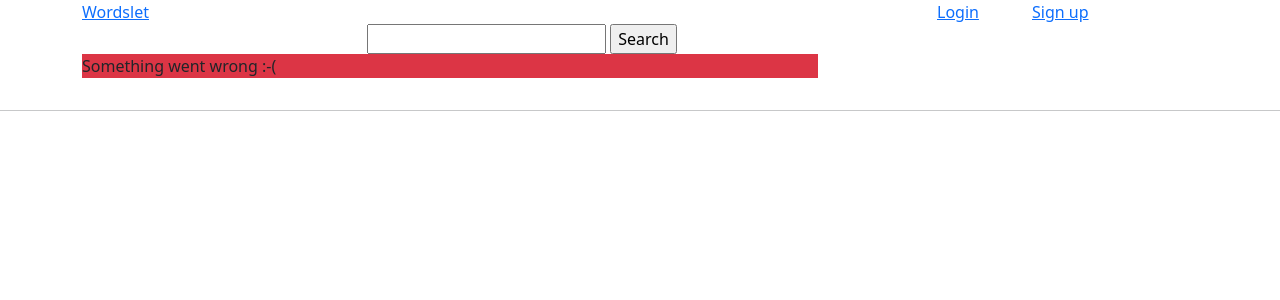
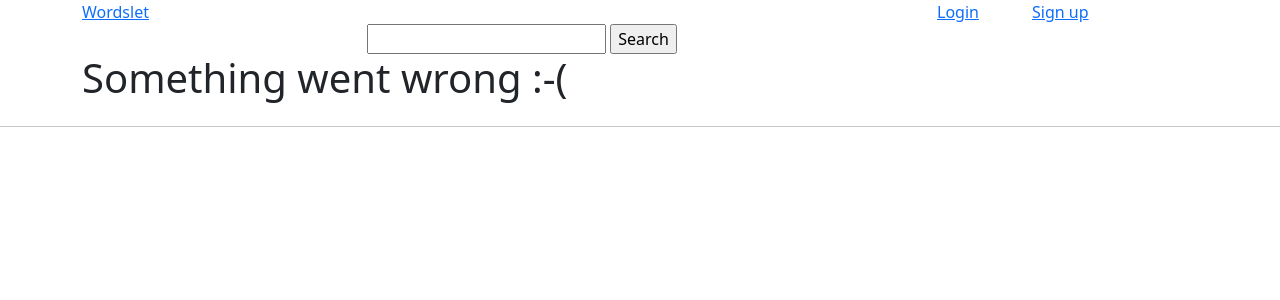
Before and after one commit to seirepo/tietokantasovellus-kesa-2022, a Flask app: template templates/error.html in a window 1280 px wide. Shown: the top 300 px of the page. Run offline with Flask 2, Linux system fonts and the light colour scheme; the template is opened without the code that fills it, so the values that code supplies are empty; some libraries are stand-ins or nearby versions.

Commit message:
Edit error.html

```diff
--- a/templates/error.html
+++ b/templates/error.html
@@ -5,7 +5,7 @@
 <div class="container">
     <div class="row">
         <div class="col-8">
-            <p class="bg-danger">Something went wrong :-(</p>
+            <p class="h1">Something went wrong :-(</p>
         </div>
     </div>
 </div>
```
